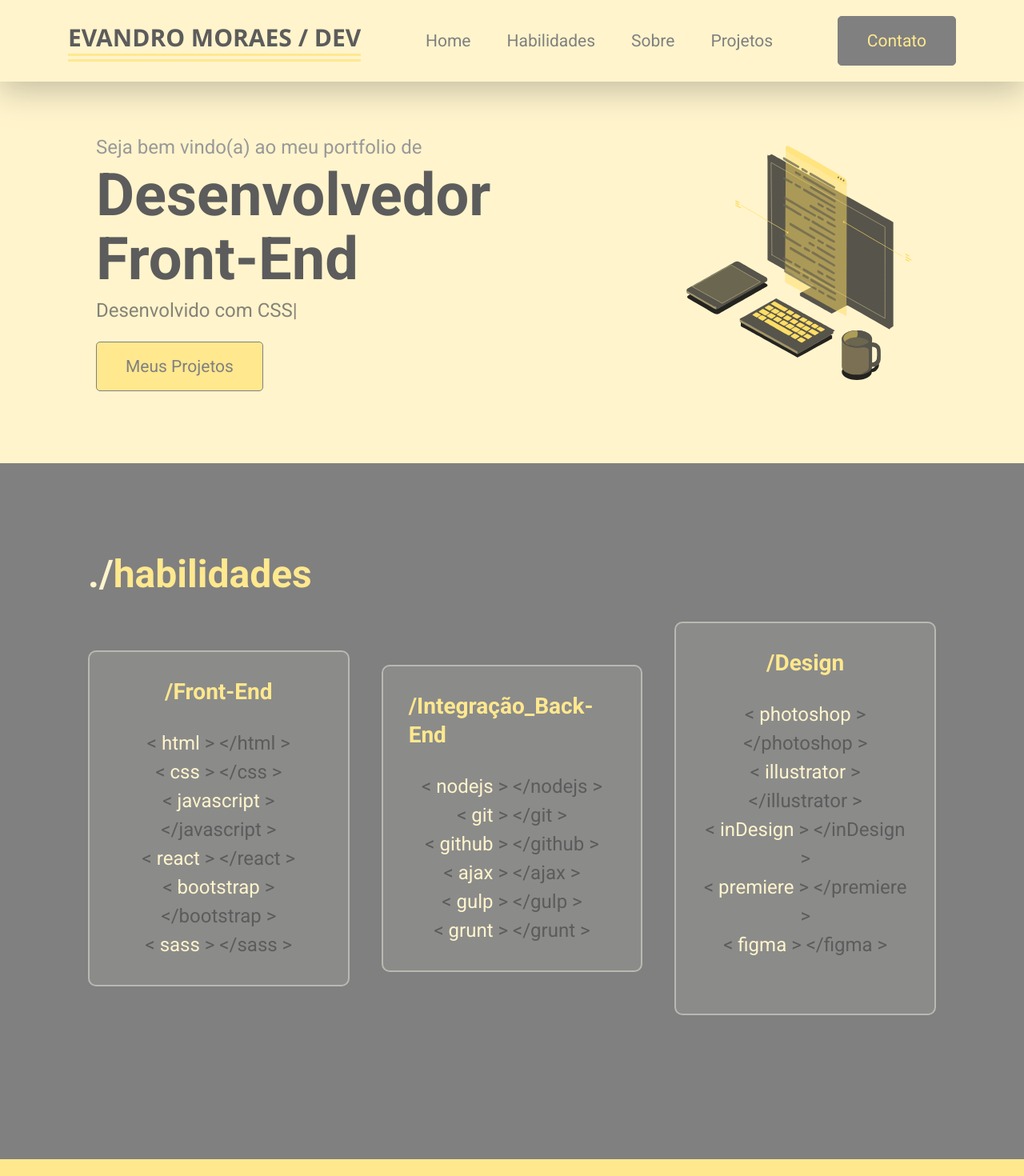
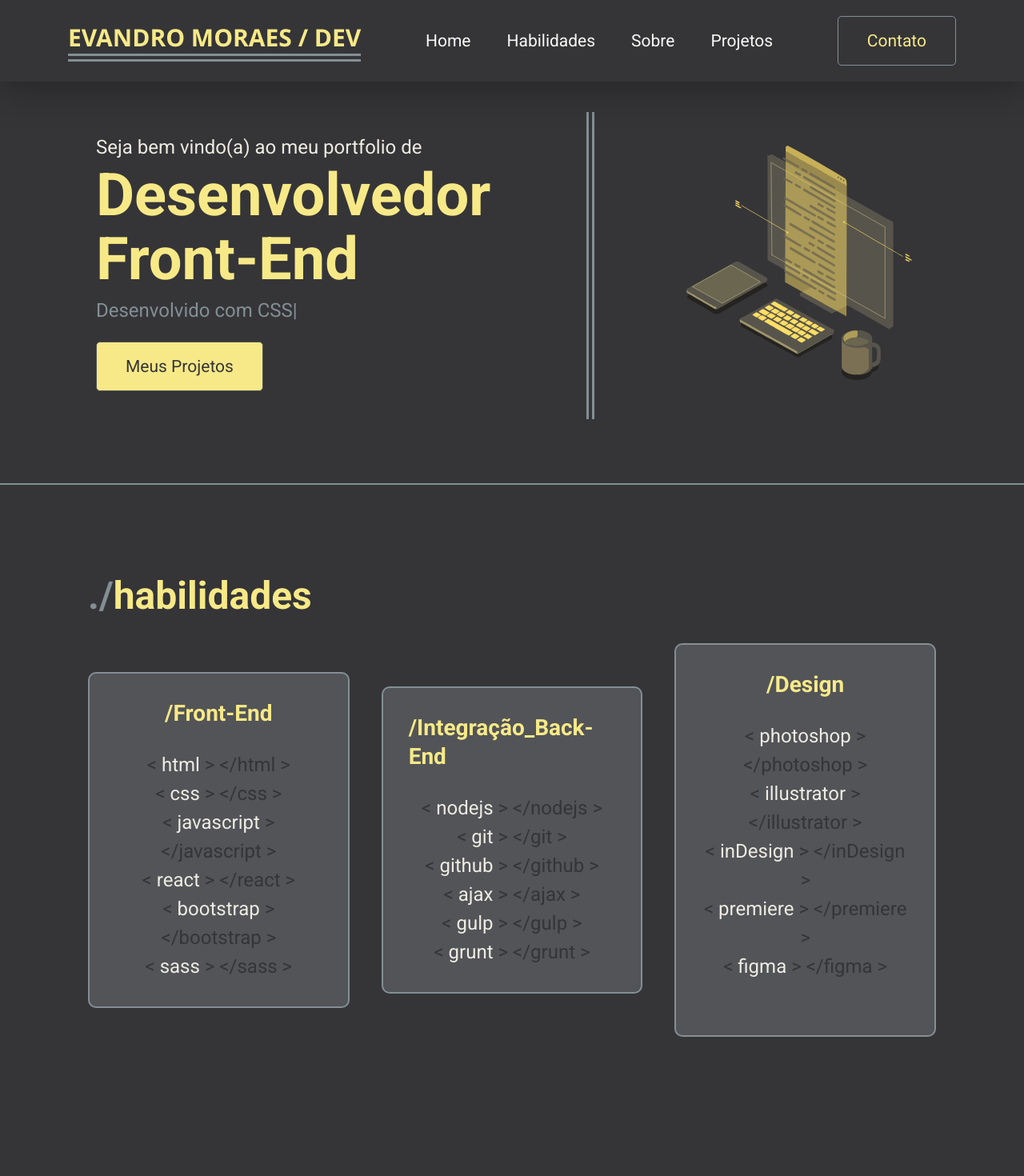
Before and after one commit to evandroms89/portfolio-evandro-moraes, a React (Create React App) app: page / in a window 1280 px wide. Shown: the top 1470 px of the page at 80% size. Built offline with nearby package versions, Linux system fonts and the light colour scheme.

Commit message:
alterando cores

```diff
--- a/src/App.css
+++ b/src/App.css
@@ -17,14 +17,16 @@
 }
 
 :root {
-  --mediumColor: #999999;
-  --yellow: #ffe88e;
+  --mediumColor: #838f94;
+  --blue: #70b7d6;
+  --darkBlue: #3d758d;
+  --yellow: #F7E987;
   --mediumLightColor: #b5b5b5;
-  --halfLightColor: #FFF4CC;
-  --halfDarkColor: #808080;
-  --darkColor: #5c5c5c;
-  --superDarkColor: #414141;
-  --lightColor: #FFF4CC;
+  --halfLightColor: #eeece2;
+  --halfDarkColor: #525458;
+  --darkColor: #353538;
+  --superDarkColor: #282829;
+  --lightColor: #faf9f5;
 }
 
 .btn {
@@ -53,26 +55,25 @@
 
 .btn-outline-primary {
   color: var(--yellow);
-  background-color: var(--halfDarkColor);
-  border: 1.5px solid var(--halfDarkColor);
-  z-index: 1;
+  background-color: var(--darkColor);
+  border: 1.5px solid var(--mediumColor);
 }
 
 .btn-outline-primary:hover {
-  color: var(--halfDarkColor);
+  color: var(--darkColor);
   background-color: var(--yellow);
 }
 
 .btn-primary {
-  color: var(--halfDarkColor);
+  color: var(--darkColor);
   background-color: var(--yellow);
   border: 1.5px solid var(--halfDarkColor);
-  z-index: 1;
 }
 
 .btn-primary:hover {
   color: var(--yellow);
-  background-color: var(--halfDarkColor);
+  background-color: var(--darkColor);
+  border: 1.5px solid var(--mediumColor);
 }
 
 h1 {
@@ -108,11 +109,11 @@
 }
 
 .text-md {
-  color: var(--halfDarkColor);
-  font-size: 16px;
+  color: var(--mediumColor);
+  font-size: 1rem;
   font-style: normal;
   font-weight: 400;
-  line-height: 24px;
+  line-height: 1.5rem;
 }
 
 .text-sm {
--- a/src/Pages/Home/ContactMe.css
+++ b/src/Pages/Home/ContactMe.css
@@ -5,16 +5,18 @@
     padding: 70px 0px 70px 0px;
     align-items: center;
     justify-content: center;
-    background-color: var(--yellow);
+    background-color: var(--darkColor);
+    border-top: 2px solid var(--mediumColor);
+    border-bottom: 2px solid var(--mediumColor);
   }
 
   .contact--section--heading {
-    color: var(--darkColor);
+    color: var(--halfLightColor);
     font-size: 50px;
   }
 
   .contact--section--description {
-    color: var(--halfDarkColor);
+    color: var(--mediumColor);
     font-size: 18px;
     padding-bottom: 40px;
   }
@@ -25,7 +27,7 @@
     justify-content:center;
     width: 100%;
     row-gap: 22px;
-    border-right: 10px double var(--lightColor);
+    border-right: 10px double var(--mediumColor);
   }
 
   .container {
@@ -53,7 +55,12 @@
     align-self: stretch;
     border-radius: 8px;
     border: 1.5px solid var(--mediumColor);
-    background: var(--lightColor);
+    background: var(--halfLightColor);
+    color: var(--halfDarkColor);
+    font-size: 1rem;
+    font-style: normal;
+    font-weight: 400;
+    line-height: 1.5rem;
   }
 
   .contact--form--btn{
@@ -67,22 +74,22 @@
     padding-left: 30px;
     gap: 15px;
     font-size: 40px;
-    color: var(--halfDarkColor);
-    transition: all 0.2s;
+    color: var(--mediumColor);
+    transition: all 0.1s;
   }
 
   .contact--icons:hover {
-    color: var(--lightColor);
+    color: var(--yellow);
   }
 
   .contact--icons a{
     text-decoration: none;
-    color: var(--halfDarkColor);
-    transition: all 0.2s;
+    color: var(--mediumColor);
+    transition: all 0.1s;
   }
 
   .contact--icons a:hover {
-    color: var(--DarkColor)
+    color: var(--yellow)
   }
 
   @media only screen and (max-width: 700px) {
--- a/src/Pages/Home/ContactMe.jsx
+++ b/src/Pages/Home/ContactMe.jsx
@@ -17,7 +17,7 @@
               <span className="text-md">Nome</span>
               <input
                 type="text"
-                className="contact--input text-md"
+                className="contact--input"
                 name="first-name"
                 id="first-name"
                 required
@@ -27,7 +27,7 @@
               <span className="text-md">Email</span>
               <input
                 type="email"
-                className="contact--input text-md"
+                className="contact--input"
                 name="email"
                 id="email"
                 required
@@ -37,7 +37,7 @@
               <span className="text-md">Telefone</span>
               <input
                 type="number"
-                className="contact--input text-md"
+                className="contact--input"
                 name="phone-number"
                 id="phone-number"
                 required
@@ -48,7 +48,7 @@
           <label htmlFor="message" className="contact--label">
             <span className="text-md">Mensagem</span>
             <textarea
-              className="contact--input text-md"
+              className="contact--input"
               id="message"
               rows="7"
               placeholder="Digite sua mensagem..."
--- a/src/Pages/Home/Footer.css
+++ b/src/Pages/Home/Footer.css
@@ -2,7 +2,7 @@
     display: grid;
     grid-template-columns: 1fr;
     padding: 15px 100px;
-    background: var(--halfLightColor);
+    background: var(--darkColor);
     align-items: center;
     justify-content: center;
     text-align: center;
--- a/src/Pages/Home/HeroSection.css
+++ b/src/Pages/Home/HeroSection.css
@@ -1,11 +1,12 @@
 .hero--section {
     display: grid;
     grid-template-columns: repeat(2, 1fr);
-    padding: 140px 0px 55px 0px;
+    padding: 140px 0px 80px 0px;
     align-items: center;
     justify-content: space-between;
     gap: 0px;
-    background-color: var(--halfLightColor);
+    background-color: var(--darkColor);
+    border-bottom: 2px solid var(--mediumColor);
   }
 
   .hero--section--content-box {
@@ -25,7 +26,7 @@
   }
 
   .hero--section--title {
-    color: var(--darkColor);
+    color: var(--yellow);
     font-size: 74px;
     font-weight: 700;
     line-height: 80px;
@@ -33,18 +34,18 @@
   }
 
   .hero--section-description {
-    color: var(--mediumColor);
+    color: var(--halfLightColor);
     font-size: 24px;
     font-weight: 400;
     line-height: 20px;
   }
 
   .hero--section--animation {
-    border-left: 10px double var(--lightColor);
+    border-left: 10px double var(--mediumColor);
   }
 
   .hero--section-btn-primary {
-    color: var(--halfDarkColor);
+    color: var(--darkColor);
     background-color: var(--yellow);
     border: 1.5px solid var(--halfDarkColor);
     z-index: 1;
@@ -52,7 +53,8 @@
 
   .hero--section-btn-primary:hover {
     color: var(--yellow);
-    background-color: var(--halfDarkColor);
+    background-color: var(--darkColor);
+    border: 1.5px solid var(--mediumColor);
   }
 
   @media only screen and (max-width: 700px) {
--- a/src/Pages/Home/HeroSection.jsx
+++ b/src/Pages/Home/HeroSection.jsx
@@ -35,7 +35,7 @@
             ]}
             wrapper="span"
             speed={25}
-            style={{ fontSize: '24px', display: 'inline-block', color: '#858377' }}
+            style={{ fontSize: '24px', display: 'inline-block', color: '#838f94' }}
             repeat={Infinity}
           />
         </div>
--- a/src/Pages/Home/MyPortfolio.css
+++ b/src/Pages/Home/MyPortfolio.css
@@ -13,7 +13,7 @@
     color: var(--yellow);
   }
   .portfolio--section--heading span{
-    color: var(--halfLightColor);
+    color: var(--mediumColor);
   }
   .portfolio--section--container {
     display: grid;
@@ -24,8 +24,6 @@
     justify-content: center;
     justify-items: center;
     gap:0px;
-    z-index: 1;
-    border-bottom: 10px double var(--mediumLightColor);
   }
   .portfolio--section--card {
     width: 100%;
@@ -48,76 +46,88 @@
   }
   #portfolio--project {
     padding-top: 0px;
+    background-color: var(--yellow);
   }
   .portfolio--project--content {
     display: grid;
     grid-template-columns: 62% 38%;
   }
+  .portfolio--project--slider{
+    padding-top: 14px;
+    padding-bottom: 10px;
+    padding-left: 15px;
+  }
   .portfolio--project--text {
     padding-left: 30px;
-    padding-right: 60px;
+    padding-right: 40px;
     text-align: justify;
     display: flex;
     flex-direction: column;
     justify-content: space-between;
-    height: 100%;
+    height: 90%;
   }
   .portfolio--project--title {
-    color: var(--yellow);
+    color: var(--halfDarkColor);
     font-size: 30px;
+    font-weight: bold;
+    background-color: var(--halfLightColor);
+    margin-top: 14px;
+    padding: 10px 30px 0px 30px
   }
   .portfolio--project--description {
-    color: var(--halfLightColor);
-    font-size: 20px;
+    color: var(--halfDarkColor);
+    font-size: 1.2rem;
     font-weight: 400;
-    line-height: 32px;
-    padding-top: 18px;
+    line-height: 2.1rem;
+    padding-top: 0.8rem;
   }
   .portfolio--project--description--top{
-    padding-bottom: 15px;
+    padding-bottom: 1rem;
   }
   .portfolio--project--description ul{
-    padding-left: 15px;
+    padding-left: 1rem;
+    color: var(--halfDarkColor);
   }
   .portfolio--project--description ul li{
     line-height: 12px;
-    font-size: 18px;
+    font-size: 1.1rem;
   }
   .portfolio--project--btns {
     display: flex;
-    width: 100%;
+    width: 92%;
     justify-content: space-between;
-    padding-top: 10px;
+    align-self: center;
+    padding: 15px 0px 0px 0px;
   }
   .portfolio--project--btns span{
-    font-size: 16px;
-    color: var(--mediumLightColor);
+    font-size: 0.95rem;
+    color: var(--mediumColor);
   }
   .portfolio--project--btn-close {
-    color: var(--halfLightColor);
-    font-size: 34px;
-    line-height: 18px;
+    color: var(--halfDarkColor);
+    font-size: 2rem;
+    line-height: 0.5rem;
     cursor: pointer;
-    transition: all 0.5s;
+    transition: all 0.2s;
   }
   .portfolio--project--btn-close:hover {
-    color: var(--yellow);
+    color: var(--darkColor);
   }
   .portfolio--project--btn--site {
-    color: var(--halfLightColor);
-    font-size: 34px;
-    line-height: 24px;
+    color: var(--halfDarkColor);
+    font-size: 2rem;
+    line-height: 1rem;
     cursor: pointer;
     transition: all 0.5s;
     text-align: right;
   }
   .portfolio--project--btn--site a{
-    color: var(--halfLightColor);
-    transition: all 0.5s;
+    color: var(--halfDarkColor);
+    transition: all 0.2s;
     text-decoration: none;
   }
   .portfolio--project--btn--site a:hover{
-    color: var(--yellow);
+    color: var(--darkColor);
   }
   #MyPortfolio {
     z-index: 0;
--- a/src/Pages/Home/MyPortfolio.jsx
+++ b/src/Pages/Home/MyPortfolio.jsx
@@ -165,14 +165,14 @@
                         to="MyPortfolio"
                         className="portfolio--project--btn-close"
                   >
-                    <BsFillArrowLeftSquareFill /><br></br><span>voltar para projetos</span>
+                    <BsFillArrowLeftSquareFill /><br></br><span>voltar</span>
                   </Link>
                 </div>
                 {data.projects.map((item,index) => (
                   item.id == projectId &&
                     <div key={index} className="portfolio--project--btn--site">
                       <a href={item.link} target="_blank">
-                        <BsFillArrowUpRightSquareFill /><br></br><span>abrir projeto</span>
+                        <BsFillArrowUpRightSquareFill /><br></br><span>abrir</span>
                       </a>
                     </div>
                 ))}
--- a/src/Pages/Home/MySkills.css
+++ b/src/Pages/Home/MySkills.css
@@ -4,7 +4,8 @@
     flex-direction: column;
     justify-content: center;
     gap: 30px;
-    background-color: var(--halfDarkColor);
+    background-color: var(--darkColor);
+    border-bottom: 2px solid var(--mediumColor);
   }
 
   .skills--section--heading {
@@ -12,7 +13,7 @@
   }
 
   .skills--section--heading span {
-    color: var(--halfLightColor);
+    color: var(--mediumColor);
   }
 
   .skills--section--container {
@@ -31,8 +32,8 @@
     gap: 20px;
     flex: 1 0 0;
     border-radius: 10px;
-    border: 2px solid rgba(232, 232, 219, 0.5) ;
-    background-color: rgba(232, 232, 219, 0.1);
+    border: 2px solid var(--mediumColor);
+    background-color: var(--halfDarkColor);
     min-height: 250px;
     transition: transform 0.2s;
     z-index: 1;
@@ -40,8 +41,8 @@
 
   .skills--section--card:hover {
     transform: translateY(-10px);
-    border: 2px solid rgba(255, 223, 101, 1);
-    background-color: rgba(62, 62, 60, 0.2);
+    border: 2px solid var(--yellow);
+    background-color: var(--darkColor);
   }
 
   .skills--section--img {
--- a/src/Pages/Home/Navbars/Navbar.css
+++ b/src/Pages/Home/Navbars/Navbar.css
@@ -3,8 +3,8 @@
     justify-content: space-between;
     align-items: center;
     padding: 20px 85px;
-    background-color: var(--halfLightColor);
-    box-shadow: 0px 10px 40px 0 rgba(133, 131, 119, 0.5);
+    background-color: var(--darkColor);
+    box-shadow: 0px 10px 40px 0 rgba(25, 25, 25, 0.5);
     position: fixed;
     top: 0;
     left: 0;
@@ -28,7 +28,7 @@
   }
 
   .navbar--content {
-    color: var(--halfDarkColor);
+    color: var(--lightColor);
     font-size: 21px;
     font-style: normal;
     font-weight: 400;
@@ -36,14 +36,14 @@
     cursor: pointer;
   }
   .navbar--active-content {
-    color: var(--halfDarkColor);
+    color: var(--lightColor);
   }
   .logo {
     font-family: 'Segoe UI', Tahoma, Geneva, Verdana, sans-serif;
     font-weight: bold;
-    color: var(--darkColor);
+    color: var(--yellow);
     font-size: 30px;
-    border-bottom: 10px double var(--yellow);
+    border-bottom: 10px double var(--mediumColor);
   }
   @media only screen and (max-width: 700px) {
     .navbar {
--- a/src/data/index.json
+++ b/src/data/index.json
@@ -18,13 +18,13 @@
       "id": "3",
       "title": "Into The Wild - Landing Page",
       "description": "Projeto desenvolvido como atividade do curso de Desenvolvimento Front-End da escola EBAC. Consiste em uma Landing Page sobre o filme Into The Wild, apresentando sua sinopse, elenco e trilha sonora.",
-      "tech": ["HTML", "SASS / CSS / Responsivo", "JavaScript", "Gulp"],
+      "tech": ["HTML", "SASS / CSS / Responsivo", "JavaScript / Gulp"],
       "link": "https://exercicio-landing-page-into-the-wild.vercel.app/"
     },
     {
       "id": "4",
       "title": "Tech Talks",
-      "description": "Projeto desenvolvido como atividade do curso de Desenvolvimento Front-End da escola EBAC. Consiste em uma Landing Page para divulgar um evento fictício de tecnologia, com uma contagem regressiva até a data e horário do evento.",
+      "description": "Projeto desenvolvido como atividade do curso de Desenvolvimento Front-End da escola EBAC. Consiste em uma Landing Page para divulgar um evento fictício de tecnologia, com uma contagem regressiva até a data do mesmo.",
       "tech":["HTML","SASS / CSS / Responsivo","JavaScript"],
       "link": "https://ebac-tech-talks-topaz.vercel.app/"
     },
@@ -37,7 +37,7 @@
     },
     {
       "id": "6",
-      "title": "Portfolio - Evandro Moraes / Dev",
+      "title": "Portfolio - Evandro Moraes",
       "description": "Este portfolio que você está navegando também foi um projeto desenvolvido por mim. Minha ideia foi manter o padrão de Landing Page, com navegação simples, intuitiva e agradável para uma apresentação objetiva do meu trabalho.",
       "tech":["HTML / CSS / Responsivo", "JavaScript", "React"],
       "link": "https://portfolio-evandro-moraes.vercel.app/"
```
